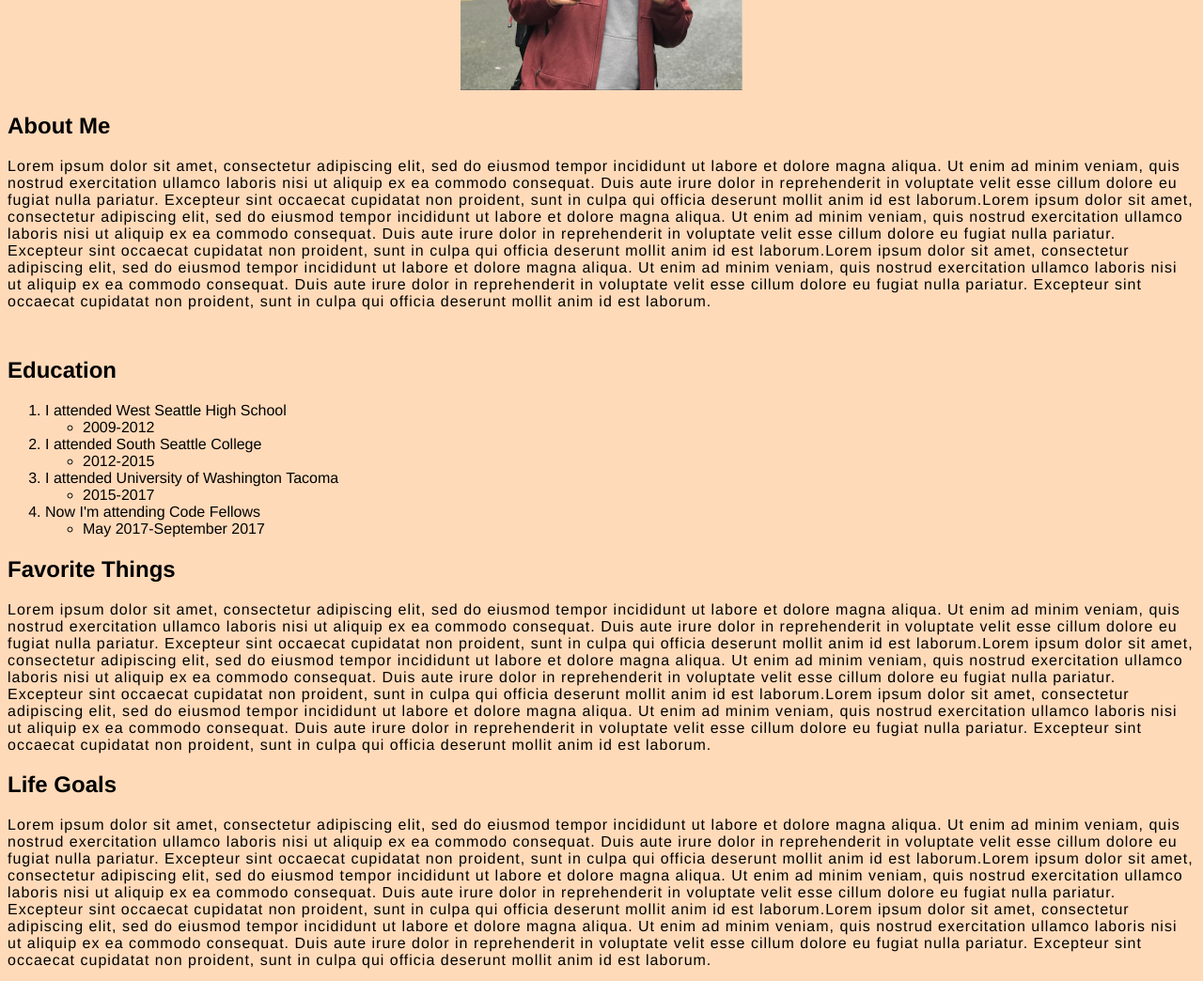
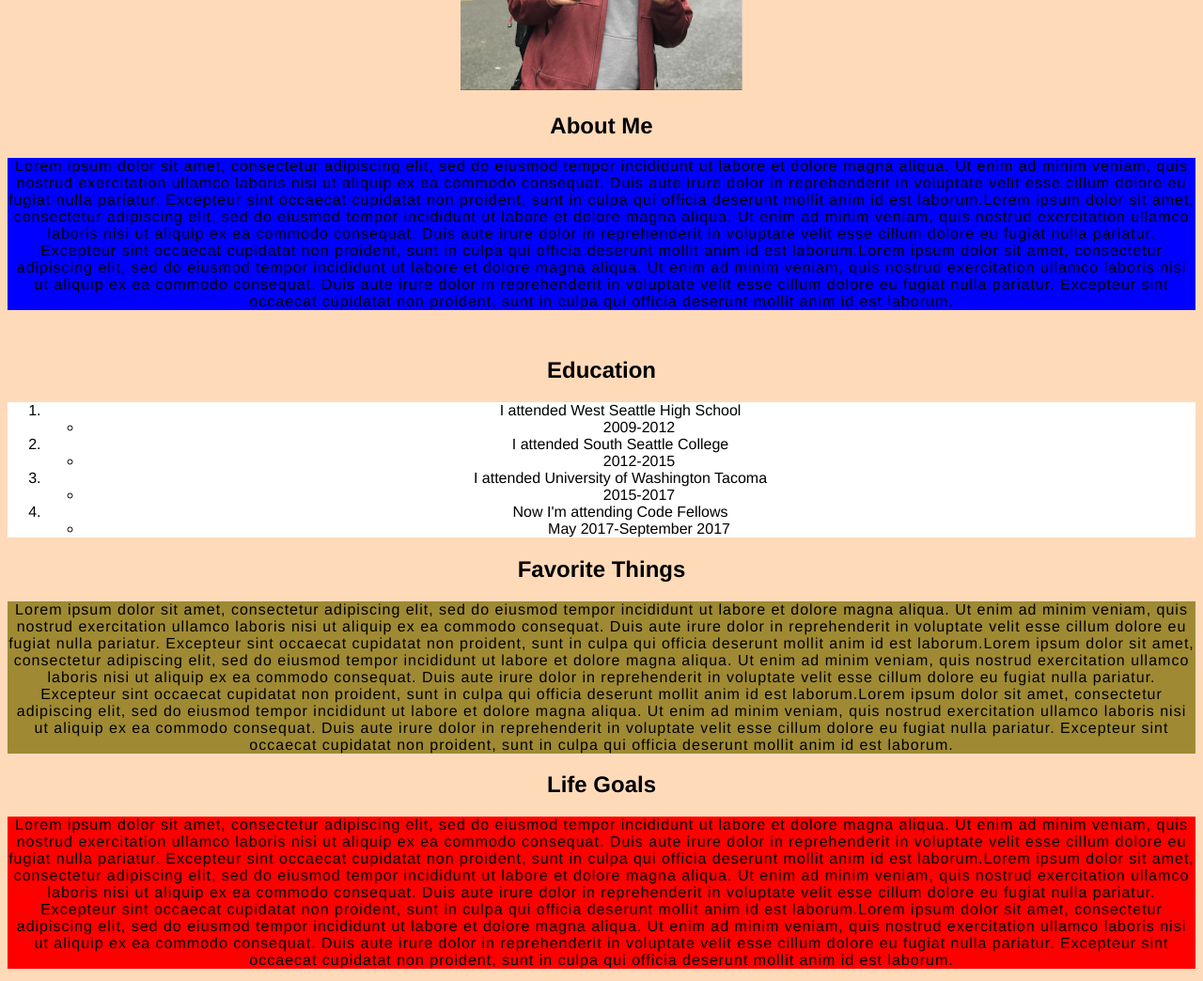
Before and after one commit to sharmarkei/lab_day_3, a plain HTML site: page index.html in a window 1280 px wide. Shown: the part 344-1388 px from the top of the page at 94% size. Drawn offline with Linux system fonts and the light colour scheme; grey boxes are pictures that could not be loaded.

Commit message:
css coloring background

```diff
--- a/index.html
+++ b/index.html
@@ -28,14 +28,14 @@
     <h2>About Me</h2>
     <!-- <img src="http://placehold.it/200x200"> -->
 
-      <p>Lorem ipsum dolor sit amet, consectetur adipiscing elit, sed do eiusmod tempor incididunt ut labore et dolore magna aliqua. Ut enim ad minim veniam, quis nostrud exercitation ullamco laboris nisi ut aliquip ex ea commodo consequat. Duis aute irure dolor in reprehenderit in voluptate velit esse cillum dolore eu fugiat nulla pariatur. Excepteur sint occaecat cupidatat non proident, sunt in culpa qui officia deserunt mollit anim id est laborum.Lorem ipsum dolor sit amet, consectetur adipiscing elit, sed do eiusmod tempor incididunt ut labore et dolore magna aliqua. Ut enim ad minim veniam, quis nostrud exercitation ullamco laboris nisi ut aliquip ex ea commodo consequat. Duis aute irure dolor in reprehenderit in voluptate velit esse cillum dolore eu fugiat nulla pariatur. Excepteur sint occaecat cupidatat non proident, sunt in culpa qui officia deserunt mollit anim id est laborum.Lorem ipsum dolor sit amet, consectetur adipiscing elit, sed do eiusmod tempor incididunt ut labore et dolore magna aliqua. Ut enim ad minim veniam, quis nostrud exercitation ullamco laboris nisi ut aliquip ex ea commodo consequat. Duis aute irure dolor in reprehenderit in voluptate velit esse cillum dolore eu fugiat nulla pariatur. Excepteur sint occaecat cupidatat non proident, sunt in culpa qui officia deserunt mollit anim id est laborum.
+      <p class="p_one">Lorem ipsum dolor sit amet, consectetur adipiscing elit, sed do eiusmod tempor incididunt ut labore et dolore magna aliqua. Ut enim ad minim veniam, quis nostrud exercitation ullamco laboris nisi ut aliquip ex ea commodo consequat. Duis aute irure dolor in reprehenderit in voluptate velit esse cillum dolore eu fugiat nulla pariatur. Excepteur sint occaecat cupidatat non proident, sunt in culpa qui officia deserunt mollit anim id est laborum.Lorem ipsum dolor sit amet, consectetur adipiscing elit, sed do eiusmod tempor incididunt ut labore et dolore magna aliqua. Ut enim ad minim veniam, quis nostrud exercitation ullamco laboris nisi ut aliquip ex ea commodo consequat. Duis aute irure dolor in reprehenderit in voluptate velit esse cillum dolore eu fugiat nulla pariatur. Excepteur sint occaecat cupidatat non proident, sunt in culpa qui officia deserunt mollit anim id est laborum.Lorem ipsum dolor sit amet, consectetur adipiscing elit, sed do eiusmod tempor incididunt ut labore et dolore magna aliqua. Ut enim ad minim veniam, quis nostrud exercitation ullamco laboris nisi ut aliquip ex ea commodo consequat. Duis aute irure dolor in reprehenderit in voluptate velit esse cillum dolore eu fugiat nulla pariatur. Excepteur sint occaecat cupidatat non proident, sunt in culpa qui officia deserunt mollit anim id est laborum.
       </p>
     </div>
 
     <div id="education">
     <h2>Education</h2>
     <!-- <img src="http://placehold.it/200x200"> -->
-    <ol>
+    <ol class="p_two">
       <li>I attended West Seattle High School</li>
       <ul>
         <li>2009-2012</li>
@@ -61,7 +61,7 @@
     <!-- <img src="http://placehold.it/200x200"> -->
 
 
-      <p>Lorem ipsum dolor sit amet, consectetur adipiscing elit, sed do eiusmod tempor incididunt ut labore et dolore magna aliqua. Ut enim ad minim veniam, quis nostrud exercitation ullamco laboris nisi ut aliquip ex ea commodo consequat. Duis aute irure dolor in reprehenderit in voluptate velit esse cillum dolore eu fugiat nulla pariatur. Excepteur sint occaecat cupidatat non proident, sunt in culpa qui officia deserunt mollit anim id est laborum.Lorem ipsum dolor sit amet, consectetur adipiscing elit, sed do eiusmod tempor incididunt ut labore et dolore magna aliqua. Ut enim ad minim veniam, quis nostrud exercitation ullamco laboris nisi ut aliquip ex ea commodo consequat. Duis aute irure dolor in reprehenderit in voluptate velit esse cillum dolore eu fugiat nulla pariatur. Excepteur sint occaecat cupidatat non proident, sunt in culpa qui officia deserunt mollit anim id est laborum.Lorem ipsum dolor sit amet, consectetur adipiscing elit, sed do eiusmod tempor incididunt ut labore et dolore magna aliqua. Ut enim ad minim veniam, quis nostrud exercitation ullamco laboris nisi ut aliquip ex ea commodo consequat. Duis aute irure dolor in reprehenderit in voluptate velit esse cillum dolore eu fugiat nulla pariatur. Excepteur sint occaecat cupidatat non proident, sunt in culpa qui officia deserunt mollit anim id est laborum.
+      <p class="p_three">Lorem ipsum dolor sit amet, consectetur adipiscing elit, sed do eiusmod tempor incididunt ut labore et dolore magna aliqua. Ut enim ad minim veniam, quis nostrud exercitation ullamco laboris nisi ut aliquip ex ea commodo consequat. Duis aute irure dolor in reprehenderit in voluptate velit esse cillum dolore eu fugiat nulla pariatur. Excepteur sint occaecat cupidatat non proident, sunt in culpa qui officia deserunt mollit anim id est laborum.Lorem ipsum dolor sit amet, consectetur adipiscing elit, sed do eiusmod tempor incididunt ut labore et dolore magna aliqua. Ut enim ad minim veniam, quis nostrud exercitation ullamco laboris nisi ut aliquip ex ea commodo consequat. Duis aute irure dolor in reprehenderit in voluptate velit esse cillum dolore eu fugiat nulla pariatur. Excepteur sint occaecat cupidatat non proident, sunt in culpa qui officia deserunt mollit anim id est laborum.Lorem ipsum dolor sit amet, consectetur adipiscing elit, sed do eiusmod tempor incididunt ut labore et dolore magna aliqua. Ut enim ad minim veniam, quis nostrud exercitation ullamco laboris nisi ut aliquip ex ea commodo consequat. Duis aute irure dolor in reprehenderit in voluptate velit esse cillum dolore eu fugiat nulla pariatur. Excepteur sint occaecat cupidatat non proident, sunt in culpa qui officia deserunt mollit anim id est laborum.
       </p>
 
     </div>
@@ -70,7 +70,7 @@
     <!-- <img src="http://placehold.it/200x200"> -->
 
 
-      <p> Lorem ipsum dolor sit amet, consectetur adipiscing elit, sed do eiusmod tempor incididunt ut labore et dolore magna aliqua. Ut enim ad minim veniam, quis nostrud exercitation ullamco laboris nisi ut aliquip ex ea commodo consequat. Duis aute irure dolor in reprehenderit in voluptate velit esse cillum dolore eu fugiat nulla pariatur. Excepteur sint occaecat cupidatat non proident, sunt in culpa qui officia deserunt mollit anim id est laborum.Lorem ipsum dolor sit amet, consectetur adipiscing elit, sed do eiusmod tempor incididunt ut labore et dolore magna aliqua. Ut enim ad minim veniam, quis nostrud exercitation ullamco laboris nisi ut aliquip ex ea commodo consequat. Duis aute irure dolor in reprehenderit in voluptate velit esse cillum dolore eu fugiat nulla pariatur. Excepteur sint occaecat cupidatat non proident, sunt in culpa qui officia deserunt mollit anim id est laborum.Lorem ipsum dolor sit amet, consectetur adipiscing elit, sed do eiusmod tempor incididunt ut labore et dolore magna aliqua. Ut enim ad minim veniam, quis nostrud exercitation ullamco laboris nisi ut aliquip ex ea commodo consequat. Duis aute irure dolor in reprehenderit in voluptate velit esse cillum dolore eu fugiat nulla pariatur. Excepteur sint occaecat cupidatat non proident, sunt in culpa qui officia deserunt mollit anim id est laborum.
+      <p class="p_four"> Lorem ipsum dolor sit amet, consectetur adipiscing elit, sed do eiusmod tempor incididunt ut labore et dolore magna aliqua. Ut enim ad minim veniam, quis nostrud exercitation ullamco laboris nisi ut aliquip ex ea commodo consequat. Duis aute irure dolor in reprehenderit in voluptate velit esse cillum dolore eu fugiat nulla pariatur. Excepteur sint occaecat cupidatat non proident, sunt in culpa qui officia deserunt mollit anim id est laborum.Lorem ipsum dolor sit amet, consectetur adipiscing elit, sed do eiusmod tempor incididunt ut labore et dolore magna aliqua. Ut enim ad minim veniam, quis nostrud exercitation ullamco laboris nisi ut aliquip ex ea commodo consequat. Duis aute irure dolor in reprehenderit in voluptate velit esse cillum dolore eu fugiat nulla pariatur. Excepteur sint occaecat cupidatat non proident, sunt in culpa qui officia deserunt mollit anim id est laborum.Lorem ipsum dolor sit amet, consectetur adipiscing elit, sed do eiusmod tempor incididunt ut labore et dolore magna aliqua. Ut enim ad minim veniam, quis nostrud exercitation ullamco laboris nisi ut aliquip ex ea commodo consequat. Duis aute irure dolor in reprehenderit in voluptate velit esse cillum dolore eu fugiat nulla pariatur. Excepteur sint occaecat cupidatat non proident, sunt in culpa qui officia deserunt mollit anim id est laborum.
       </p>
     </div>
 
--- a/style.css
+++ b/style.css
@@ -45,6 +45,7 @@ nav ul li {
 
 #education {
   margin-top: 50px;
+  text-align: center;
 }
 
 .logo {
@@ -98,3 +99,39 @@ footer {
   background: #05d5d5;
 
 }
+
+#favorite {
+  text-align: center;
+}
+#life {
+    text-align: center;
+}
+
+#about {
+    text-align: center;
+}
+
+
+#life {
+    text-align: center;
+}
+
+.p_one {
+  background: blue;
+}
+
+.p_two {
+  background: #fff;
+}
+
+.p_three{
+  background: #9f8a33;
+
+}
+.life{
+  text-decoration-color: green;
+}
+
+.p_four {
+  background: red;
+}
```
